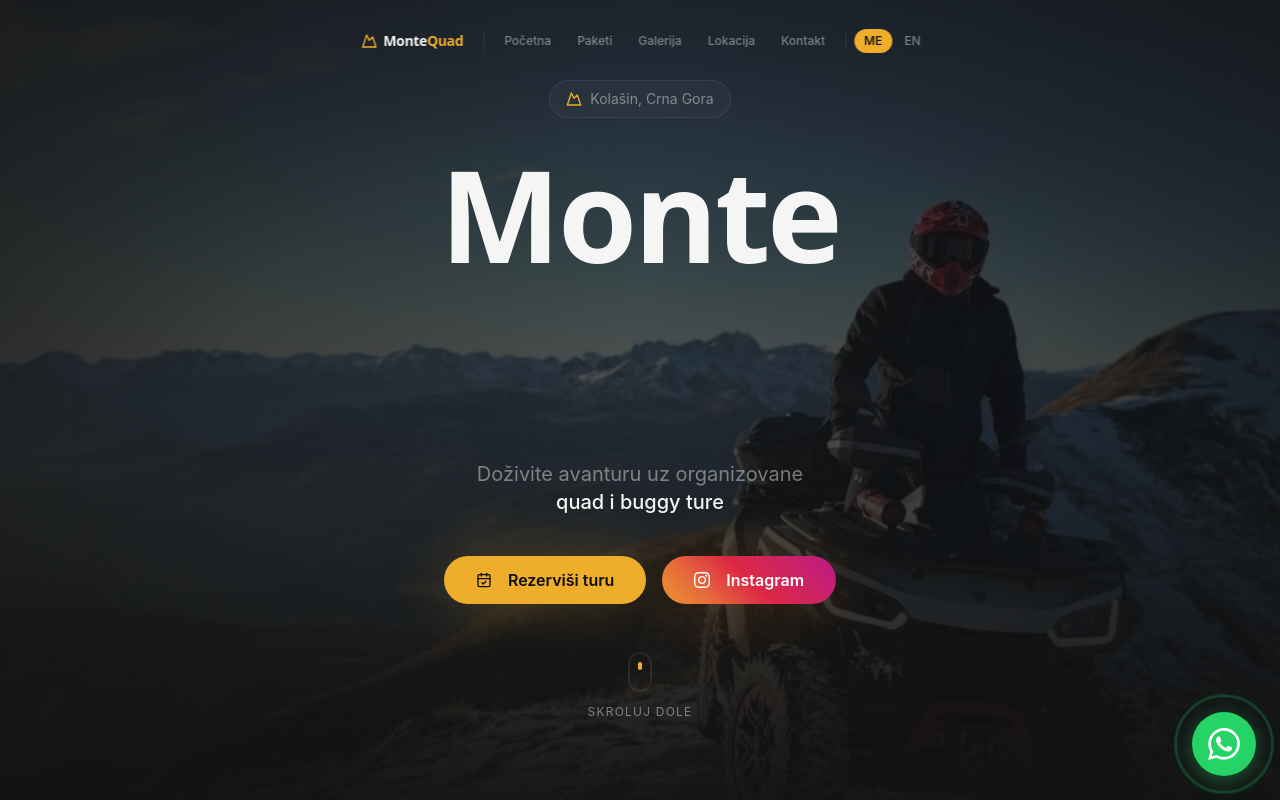
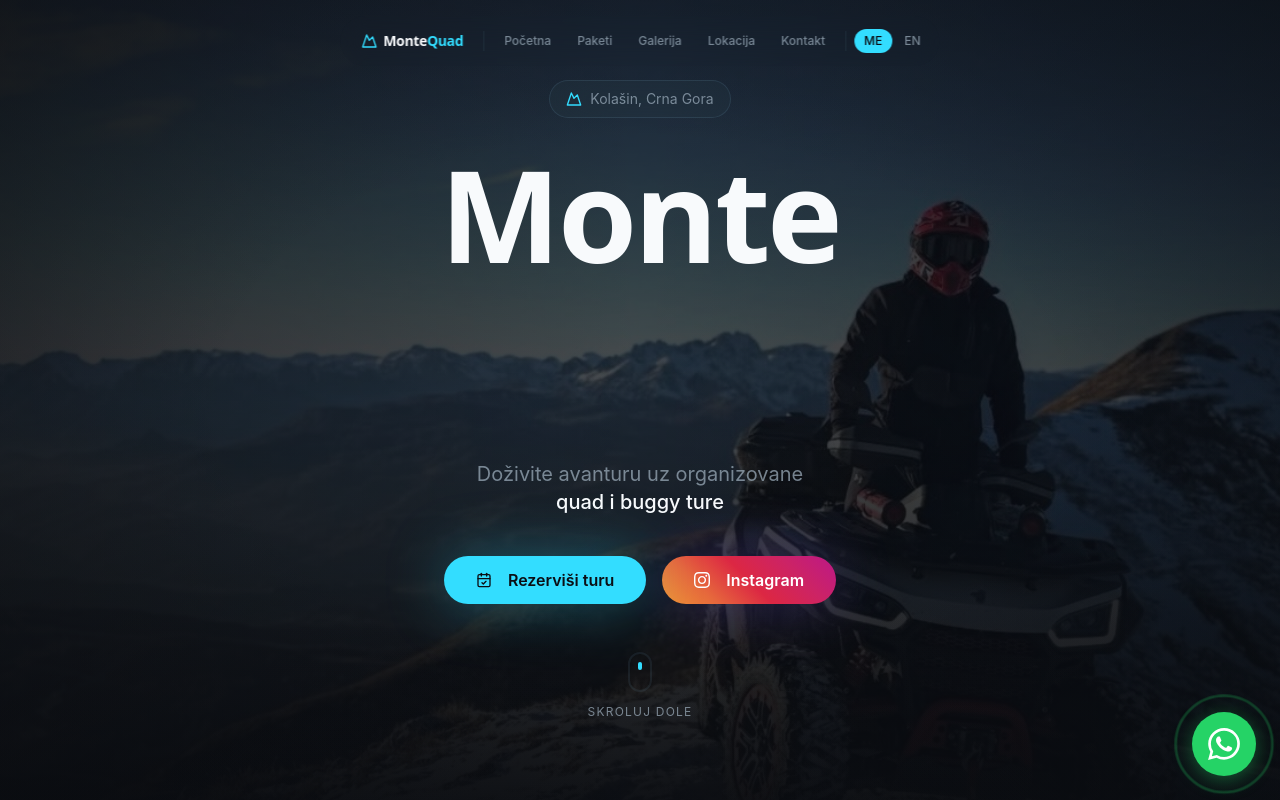
Before and after one commit to anunnaki7/MonteQuad, a React (Vite) app: page / in a window 1280 px wide. Shown: the top 800 px of the page. Built offline with nearby package versions, Linux system fonts and the light colour scheme; the HTML template or start-up script is replaced by a standard one.

Commit message:
Changes
Co-authored-by: anunnaki7 <257572817+anunnaki7@users.noreply.github.com>

```diff
--- a/src/index.css
+++ b/src/index.css
@@ -14,75 +14,75 @@
 
 @layer base {
   :root {
-    /* Deep Charcoal → Black */
-    --background: 0 0% 7%;
-    --foreground: 0 0% 96%;
+    /* Deep space black */
+    --background: 220 25% 5%;
+    --foreground: 210 40% 98%;
 
     /* Card */
-    --card: 0 0% 100% / 0.03;
-    --card-foreground: 0 0% 96%;
+    --card: 220 25% 100% / 0.03;
+    --card-foreground: 210 40% 98%;
 
     /* Popover */
-    --popover: 0 0% 9%;
-    --popover-foreground: 0 0% 96%;
+    --popover: 220 25% 7%;
+    --popover-foreground: 210 40% 98%;
 
-    /* Primary - Warm Gold/Amber */
-    --primary: 40 85% 55%;
-    --primary-foreground: 0 0% 5%;
+    /* Primary - Electric Cyan (futuristic) */
+    --primary: 190 100% 60%;
+    --primary-foreground: 220 30% 6%;
 
-    /* Secondary - Warm Amber */
-    --secondary: 30 80% 50%;
-    --secondary-foreground: 0 0% 96%;
+    /* Secondary - Deep Violet/Indigo */
+    --secondary: 250 80% 65%;
+    --secondary-foreground: 210 40% 98%;
 
     /* Muted */
-    --muted: 0 0% 14%;
-    --muted-foreground: 0 0% 96% / 0.45;
+    --muted: 220 20% 12%;
+    --muted-foreground: 210 20% 70% / 0.7;
 
-    /* Accent */
-    --accent: 40 85% 55%;
-    --accent-foreground: 0 0% 5%;
+    /* Accent - matches primary */
+    --accent: 190 100% 60%;
+    --accent-foreground: 220 30% 6%;
 
     /* Destructive */
     --destructive: 0 84% 60%;
     --destructive-foreground: 0 0% 100%;
 
     /* Borders & Inputs */
-    --border: 0 0% 100% / 0.08;
-    --input: 0 0% 100% / 0.08;
-    --ring: 40 85% 55%;
+    --border: 200 100% 80% / 0.08;
+    --input: 200 100% 80% / 0.08;
+    --ring: 190 100% 60%;
 
     /* Radius */
     --radius: 1rem;
 
     /* Glass Tokens */
-    --glass-bg: 0 0% 100% / 0.03;
-    --glass-bg-hover: 0 0% 100% / 0.06;
-    --glass-border: 0 0% 100% / 0.08;
-    --glass-border-hover: 0 0% 100% / 0.15;
-    --glass-blur: 20px;
+    --glass-bg: 200 100% 80% / 0.025;
+    --glass-bg-hover: 200 100% 80% / 0.05;
+    --glass-border: 200 100% 80% / 0.1;
+    --glass-border-hover: 190 100% 60% / 0.3;
+    --glass-blur: 24px;
 
-    /* Glow Effects */
-    --glow-primary: 0 0 60px hsl(40 85% 55% / 0.25);
-    --glow-secondary: 0 0 60px hsl(30 80% 50% / 0.2);
+    /* Glow Effects - cool cyan/violet */
+    --glow-primary: 0 0 60px hsl(190 100% 60% / 0.35);
+    --glow-secondary: 0 0 60px hsl(250 80% 65% / 0.3);
 
     /* Gradients */
-    --gradient-primary: linear-gradient(135deg, hsl(40 85% 55%), hsl(30 80% 50%));
+    --gradient-primary: linear-gradient(135deg, hsl(190 100% 60%), hsl(220 90% 65%), hsl(250 80% 65%));
     --gradient-instagram: linear-gradient(45deg, #f09433, #e6683c, #dc2743, #cc2366, #bc1888);
-    --gradient-bg: radial-gradient(ellipse 80% 50% at 50% -20%, hsl(40 85% 55% / 0.08), transparent),
-                   radial-gradient(ellipse 60% 40% at 80% 80%, hsl(30 80% 50% / 0.05), transparent);
+    --gradient-bg: radial-gradient(ellipse 80% 50% at 50% -20%, hsl(190 100% 60% / 0.1), transparent),
+                   radial-gradient(ellipse 60% 40% at 80% 80%, hsl(250 80% 65% / 0.07), transparent);
 
     /* WhatsApp */
     --whatsapp: 142 70% 49%;
 
     /* Sidebar */
-    --sidebar-background: 0 0% 5%;
-    --sidebar-foreground: 0 0% 100% / 0.7;
-    --sidebar-primary: 40 85% 55%;
-    --sidebar-primary-foreground: 0 0% 5%;
-    --sidebar-accent: 0 0% 14%;
-    --sidebar-accent-foreground: 0 0% 96%;
-    --sidebar-border: 0 0% 100% / 0.08;
-    --sidebar-ring: 40 85% 55%;
+    --sidebar-background: 220 25% 4%;
+    --sidebar-foreground: 210 40% 98% / 0.7;
+    --sidebar-primary: 190 100% 60%;
+    --sidebar-primary-foreground: 220 30% 6%;
+    --sidebar-accent: 220 20% 12%;
+    --sidebar-accent-foreground: 210 40% 98%;
+    --sidebar-border: 200 100% 80% / 0.08;
+    --sidebar-ring: 190 100% 60%;
   }
 }
 
```
